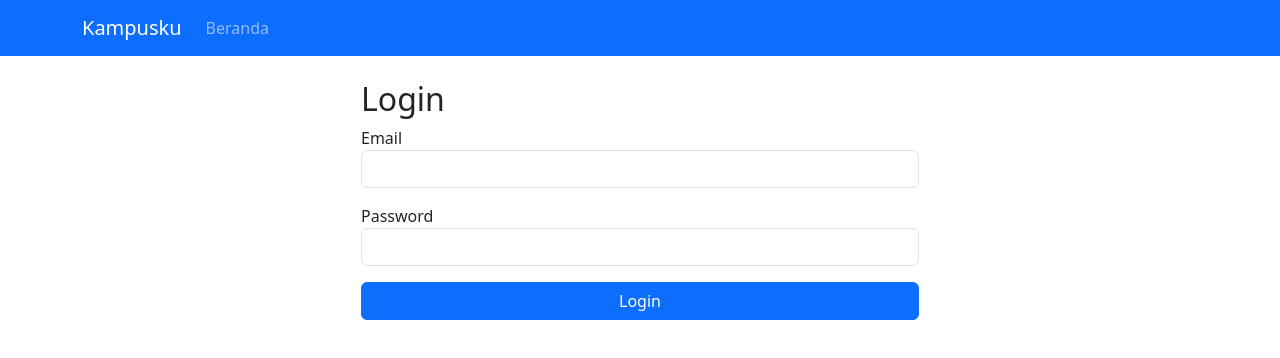
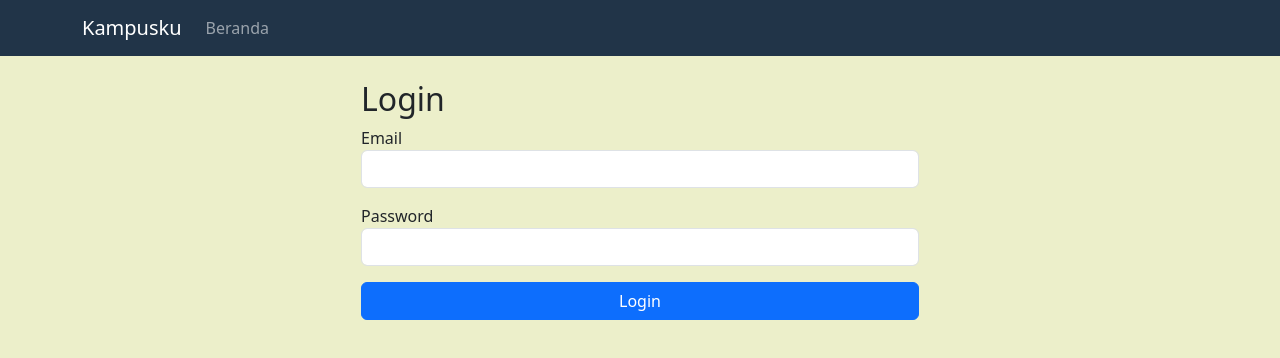
Before and after one commit to dwiarthurrevangga/kampusku, a React (Create React App) app: page /login in a window 1280 px wide. Shown: the top 358 px of the page. Built offline with nearby package versions, Linux system fonts and the light colour scheme.

Commit message:
Update NavigationBar styling and enhance CSS variables for better theme management

```diff
--- a/src/components/NavigationBar.js
+++ b/src/components/NavigationBar.js
@@ -1,4 +1,4 @@
-// src/components/NavigationBar.jsx
+// src/components/NavigationBar.js
 import React from 'react';
 import { Navbar, Nav, Container, Button } from 'react-bootstrap';
 import { Link, useNavigate } from 'react-router-dom';
@@ -14,7 +14,7 @@ export default function NavigationBar() {
   };
 
   return (
-    <Navbar bg="primary" variant="dark" expand="md">
+    <Navbar className="navbar-custom" variant="dark" expand="md">
       <Container>
         {/* Brand */}
         <Navbar.Brand as={Link} to="/">
--- a/src/index.css
+++ b/src/index.css
@@ -1,13 +1,30 @@
-body {
-  margin: 0;
-  font-family: -apple-system, BlinkMacSystemFont, 'Segoe UI', 'Roboto', 'Oxygen',
-    'Ubuntu', 'Cantarell', 'Fira Sans', 'Droid Sans', 'Helvetica Neue',
-    sans-serif;
-  -webkit-font-smoothing: antialiased;
-  -moz-osx-font-smoothing: grayscale;
+:root {
+  --navbar-bg: #213448;
+  --app-bg:     #ECEFCA;
+  --post-bg:    #547792;
+  --comment-bg: #94B4C1;
 }
 
-code {
-  font-family: source-code-pro, Menlo, Monaco, Consolas, 'Courier New',
-    monospace;
+/* 1) Background seluruh halaman */
+body {
+  background-color: var(--app-bg);
 }
+
+/* 2) Navbar */
+.navbar-custom {
+  background-color: var(--navbar-bg) !important;
+}
+
+/* 3) Card post */
+.post-card {
+  background-color: var(--post-bg);
+  border-color: var(--post-bg);
+  color: #fff;           /* teks putih agar kontras */
+}
+
+/* 4) Card komentar */
+.comment-card {
+  background-color: var(--comment-bg);
+  border-color: var(--comment-bg);
+  color: #000;           /* teks gelap untuk readability */
+}
--- a/src/index.js
+++ b/src/index.js
@@ -3,6 +3,8 @@ import ReactDOM from 'react-dom/client';
 import App from './App';
 import AuthProvider from './context/AuthContext';
 import 'bootstrap/dist/css/bootstrap.min.css';
+import 'bootstrap/dist/css/bootstrap.min.css';
+import './index.css';
 
 const root = ReactDOM.createRoot(document.getElementById('root'));
 root.render(
```
